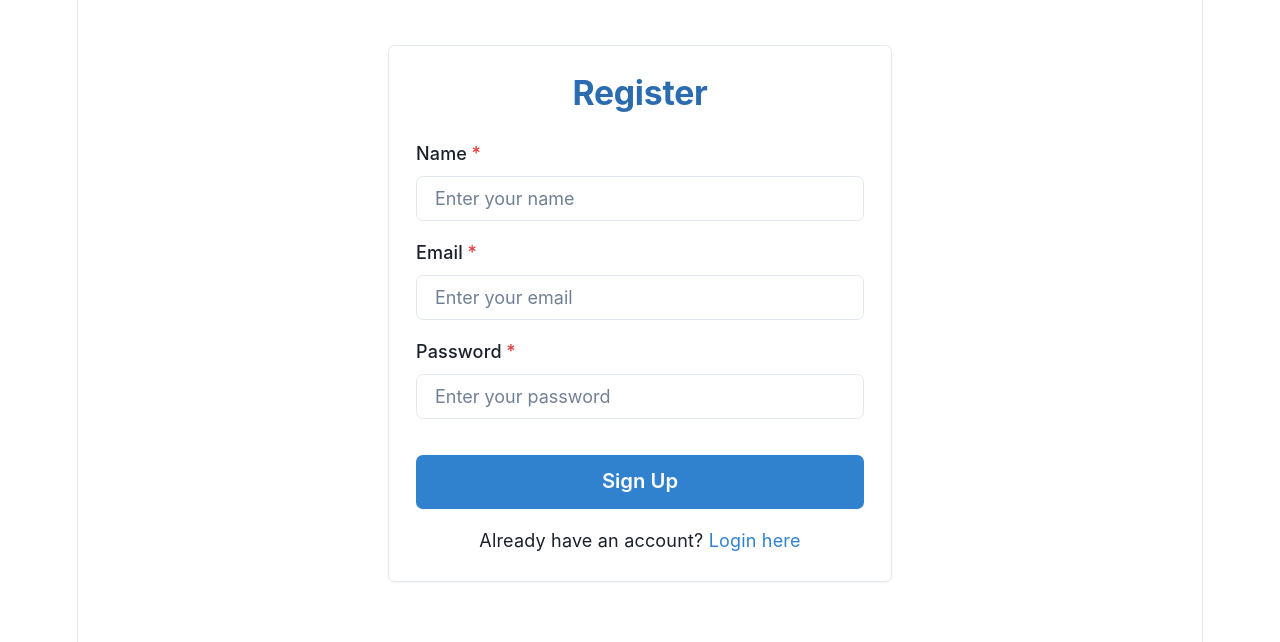
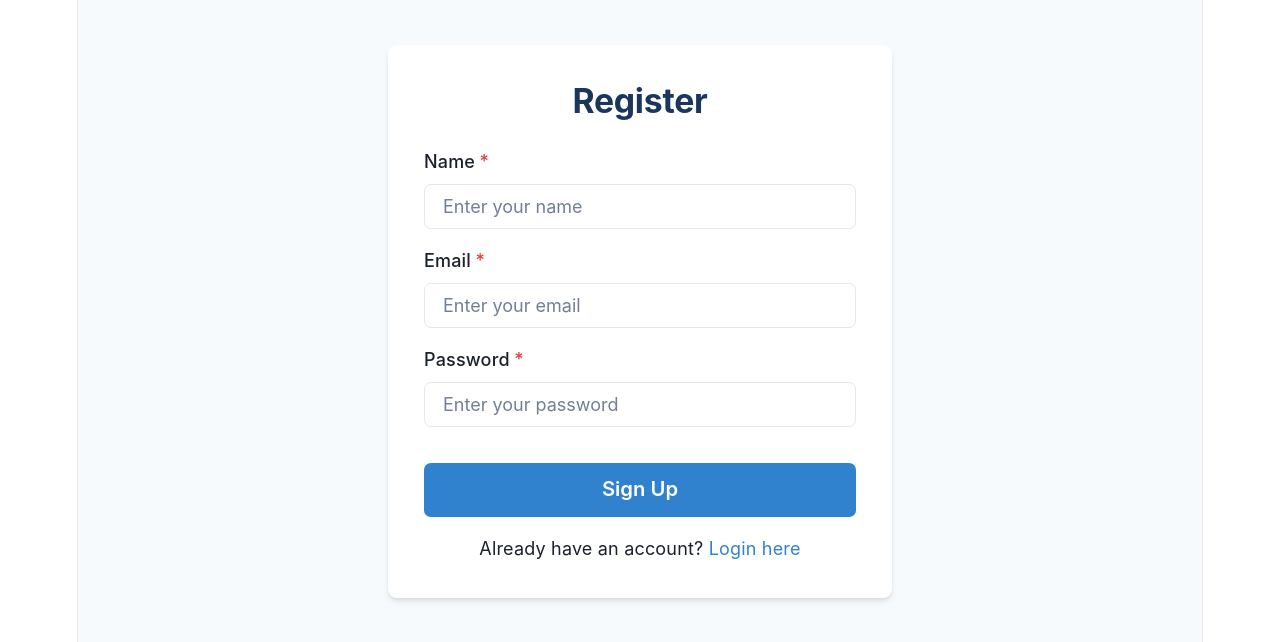
Before and after one commit to GabrQueza/bptech-challenge, a React (Vite) app in the folder frontend/: page /register in a window 1280 px wide. Shown: the top 642 px of the page. Built offline with nearby package versions, Linux system fonts and the light colour scheme.

Commit message:
style: elevate ui with depth, shadows and corporate color palette

```diff
--- a/frontend/src/pages/DashboardPage.tsx
+++ b/frontend/src/pages/DashboardPage.tsx
@@ -200,9 +200,10 @@ export const DashboardPage = () => {
   };
 
   return (
-    <Container maxW="container.xl" py={10}>
-      <Flex justifyContent="space-between" alignItems="center" mb={8}>
-        <Heading color="blue.600">Reservations Dashboard</Heading>
+    <Box minH="100vh" bg="gray.50" py={10}>
+      <Container maxW="container.xl">
+        <Flex justifyContent="space-between" alignItems="center" mb={8}>
+          <Heading color="blue.900">Reservations Dashboard</Heading>
         <HStack>
           <Button
             colorScheme="green"
@@ -223,7 +224,7 @@ export const DashboardPage = () => {
         </HStack>
       </Flex>
 
-      <Box p={6} borderWidth={1} borderRadius="md" boxShadow="sm" bg="white" mb={6}>
+      <Box p={6} borderRadius="lg" boxShadow="md" bg="white" mb={6}>
         <VStack align="stretch" spacing={4}>
           <Flex justifyContent="space-between" alignItems="center">
             <Text fontWeight="bold" color="gray.700">Filters</Text>
@@ -261,7 +262,7 @@ export const DashboardPage = () => {
         </VStack>
       </Box>
 
-      <Box overflowX="auto" borderWidth={1} borderRadius="md" boxShadow="sm" bg="white" p={6}>
+      <Box overflowX="auto" borderRadius="lg" boxShadow="md" bg="white" p={6}>
         <Table variant="simple">
           <Thead bg="gray.50">
             <Tr>
@@ -419,6 +420,7 @@ export const DashboardPage = () => {
         </AlertDialogOverlay>
       </AlertDialog>
 
-    </Container>
+      </Container>
+    </Box>
   );
 };
--- a/frontend/src/pages/LoginPage.tsx
+++ b/frontend/src/pages/LoginPage.tsx
@@ -64,10 +64,11 @@ export const LoginPage = () => {
   };
 
   return (
-    <Container centerContent py={10}>
-      <Box w="full" maxW="md" p={6} borderWidth={1} borderRadius="md" boxShadow="sm" bg="white">
-        <VStack spacing={4} align="stretch" as="form" onSubmit={handleLogin}>
-          <Heading textAlign="center" size="lg" color="blue.600">Login</Heading>
+    <Box minH="100vh" bg="gray.50" py={10}>
+      <Container centerContent>
+        <Box w="full" maxW="md" p={8} borderRadius="lg" boxShadow="md" bg="white">
+          <VStack spacing={4} align="stretch" as="form" onSubmit={handleLogin}>
+            <Heading textAlign="center" size="lg" color="blue.900">Login</Heading>
 
           <FormControl isRequired>
             <FormLabel>Email</FormLabel>
@@ -108,7 +109,8 @@ export const LoginPage = () => {
             </Link>
           </Text>
         </VStack>
-      </Box>
-    </Container>
+        </Box>
+      </Container>
+    </Box>
   );
 };
--- a/frontend/src/pages/RegisterPage.tsx
+++ b/frontend/src/pages/RegisterPage.tsx
@@ -74,10 +74,11 @@ export const RegisterPage = () => {
   };
 
   return (
-    <Container centerContent py={10}>
-      <Box w="full" maxW="md" p={6} borderWidth={1} borderRadius="md" boxShadow="sm" bg="white">
-        <VStack spacing={4} align="stretch" as="form" onSubmit={handleRegister}>
-          <Heading textAlign="center" size="lg" color="blue.600">Register</Heading>
+    <Box minH="100vh" bg="gray.50" py={10}>
+      <Container centerContent>
+        <Box w="full" maxW="md" p={8} borderRadius="lg" boxShadow="md" bg="white">
+          <VStack spacing={4} align="stretch" as="form" onSubmit={handleRegister}>
+            <Heading textAlign="center" size="lg" color="blue.900">Register</Heading>
 
           <FormControl isRequired>
             <FormLabel>Name</FormLabel>
@@ -128,7 +129,8 @@ export const RegisterPage = () => {
             </Link>
           </Text>
         </VStack>
-      </Box>
-    </Container>
+        </Box>
+      </Container>
+    </Box>
   );
 };
```
